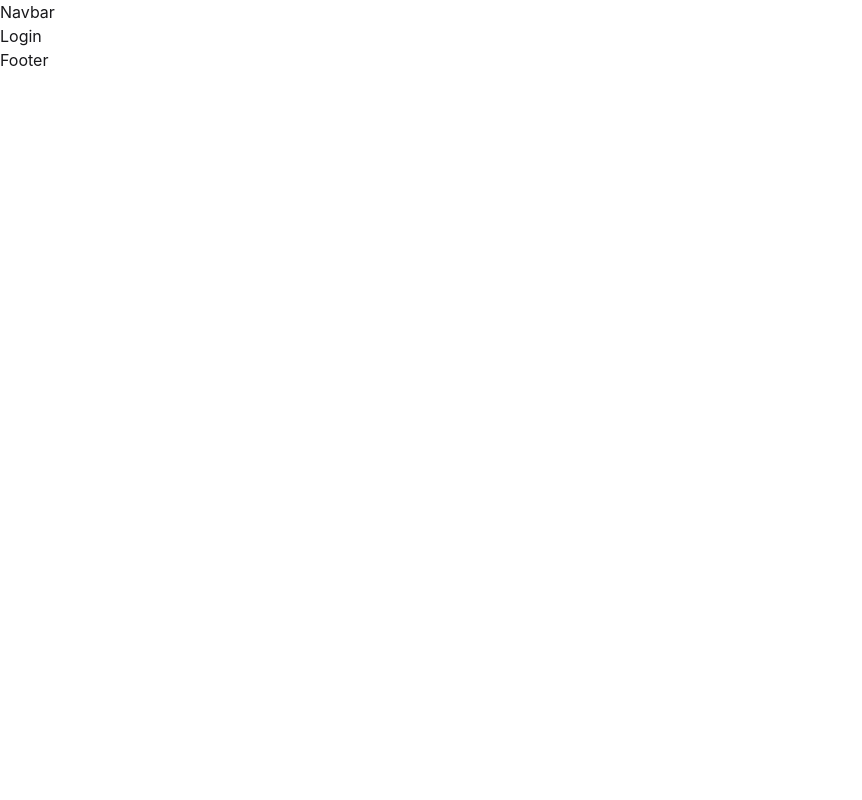
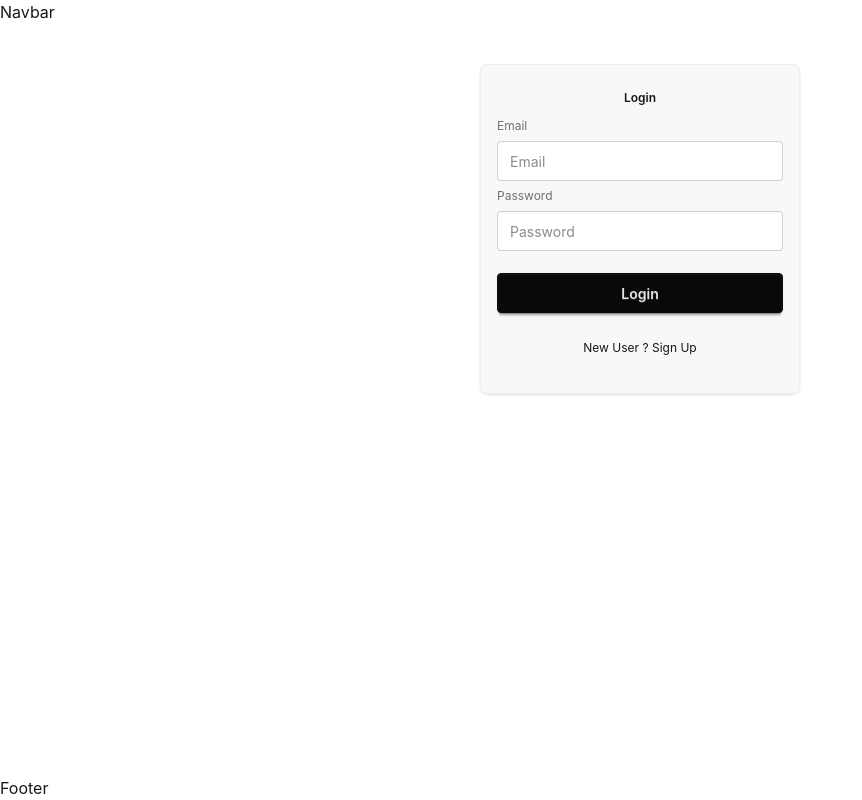
Before and after one commit to Jahnabi926/classpulse-frontend, a React app: page /login in a window 1280 px wide. Shown: the whole page, without its empty margins (0-862 px from the left). Built offline with nearby package versions, Linux system fonts and the light colour scheme; the HTML template or start-up script is replaced by a standard one.

Commit message:
feat: Auth pages (login/signup) with error handling

```diff
--- a/src/App.jsx
+++ b/src/App.jsx
@@ -3,12 +3,14 @@ import Body from "./components/Body";
 import Dashboard from "./components/Dashboard";
 import Login from "./components/Login";
 import Profile from "./components/Profile";
+import Quiz from "./components/Quiz";
 
 const AppRouter = createBrowserRouter([
   {
-    path: "",
+    path: "/",
     Component: Body,
     children: [
+      // children are what get swapped into that <Outlet />, based on the URL.
       {
         index: true,
         Component: Dashboard,
@@ -21,6 +23,10 @@ const AppRouter = createBrowserRouter([
         path: "profile",
         Component: Profile,
       },
+      {
+        path: "class/:classId",
+        Component: Quiz,
+      },
     ],
   },
 ]);
--- a/src/components/Body.jsx
+++ b/src/components/Body.jsx
@@ -4,9 +4,11 @@ import Footer from "./Footer";
 
 const Body = () => {
   return (
-    <div>
+    <div className="min-h-screen flex flex-col">
       <Navbar />
-      <Outlet />
+      <main className="flex-1">
+        <Outlet />
+      </main>
       <Footer />
     </div>
   );
--- /dev/null
+++ b/src/components/ErrorToast.jsx
@@ -0,0 +1,24 @@
+import { useEffect, useState } from "react";
+
+const ErrorToast = ({ error }) => {
+  const [visible, setVisible] = useState(true);
+
+  useEffect(() => {
+    const timer = setTimeout(() => {
+      setVisible(false);
+    }, 3000);
+
+    return () => clearTimeout(timer);
+  }, []);
+  if (!error || !visible) return null;
+
+  return (
+    <div className="toast toast-top toast-center z-50">
+      <div className="alert alert-error">
+        <span>{error}</span>
+      </div>
+    </div>
+  );
+};
+
+export default ErrorToast;
--- a/src/components/Login.jsx
+++ b/src/components/Login.jsx
@@ -1,5 +1,128 @@
+import axios from "axios";
+import { useState } from "react";
+import BASE_URL from "../utils/constants";
+import { useDispatch } from "react-redux";
+import { addUser } from "../utils/userSlice";
+import { useNavigate } from "react-router-dom";
+import ErrorToast from "./ErrorToast";
+
 const Login = () => {
-  return <div>Login</div>;
+  const [isLoginForm, setIsLoginForm] = useState(true);
+  const [firstName, setFirstName] = useState("");
+  const [lastName, setLastName] = useState("");
+  const [emailId, setEmailId] = useState("");
+  const [password, setPassword] = useState("");
+  const [error, setError] = useState("");
+
+  const dispatch = useDispatch();
+  const navigate = useNavigate();
+
+  const handleLogin = async () => {
+    try {
+      const res = await axios.post(
+        BASE_URL + "/login",
+        { emailId, password },
+        { withCredentials: true },
+      );
+      dispatch(addUser(res.data?.data));
+      navigate("/");
+    } catch (error) {
+      if (error.response) {
+        // server responded with an error (e.g. wrong credentials)
+        setError(error.response.data || "Invalid email or password.");
+      } else if (error.request) {
+        // request sent, no response came back
+        setError("Network error — please check your connection.");
+      } else {
+        setError("Something went wrong. Please try again.");
+      }
+    }
+  };
+  const handleSignUp = async () => {
+    try {
+      const res = await axios.post(
+        BASE_URL + "/signup",
+        { firstName, lastName, emailId, password },
+        { withCredentials: true },
+      );
+      dispatch(addUser(res.data?.data));
+      navigate("/profile");
+    } catch (error) {
+      if (error.response) {
+        // server responded with an erroro (e.g. wrong credentials)
+        setError(error.response.data || "Sign up failed.");
+      } else if (error.request) {
+        // request sent, no response came back
+        setError("Network error — please check your connection.");
+      } else {
+        setError("Something went wrong. Please try again.");
+      }
+    }
+  };
+  return (
+    <div className="flex justify-center my-10">
+      <ErrorToast key={error} error={error} />
+      <fieldset className="fieldset bg-base-200 border-base-300 rounded-box w-xs border p-4 shadow-sm hover:shadow-xl hover:-translate-y-1 transition-all duration-300">
+        <div className="mx-auto">
+          <legend className="fieldset-legend">
+            {isLoginForm ? "Login" : "SignUp"}
+          </legend>
+        </div>
+        {!isLoginForm && (
+          <>
+            {" "}
+            <label className="label">First Name</label>
+            <input
+              type="text"
+              className="input"
+              placeholder="firstname"
+              value={firstName}
+              onChange={(e) => setFirstName(e.target.value)}
+            />
+            <label className="label">Last Name</label>
+            <input
+              type="text"
+              className="input"
+              placeholder="lastname"
+              value={lastName}
+              onChange={(e) => setLastName(e.target.value)}
+            />
+          </>
+        )}
+
+        <label className="label">Email</label>
+        <input
+          type="email"
+          className="input"
+          placeholder="Email"
+          value={emailId}
+          onChange={(e) => setEmailId(e.target.value)}
+        />
+
+        <label className="label">Password</label>
+        <input
+          type="password"
+          className="input"
+          placeholder="Password"
+          value={password}
+          onChange={(e) => setPassword(e.target.value)}
+        />
+
+        <button
+          className="btn btn-neutral mt-4"
+          onClick={isLoginForm ? handleLogin : handleSignUp}
+        >
+          {isLoginForm ? "Login" : "SignUp"}
+        </button>
+        <p
+          className=" mx-auto py-5 cursor-pointer"
+          onClick={() => setIsLoginForm(!isLoginForm)}
+        >
+          {isLoginForm ? "New User ? Sign Up" : "Existing user ? Login here"}
+        </p>
+      </fieldset>
+    </div>
+  );
 };
 
 export default Login;
--- /dev/null
+++ b/src/components/Quiz.jsx
@@ -0,0 +1,5 @@
+const Class = () => {
+  return <div>Class</div>;
+};
+
+export default Class;
```
Also changed, not shown: 1 other file (tests, documents, lock files or other folders).
